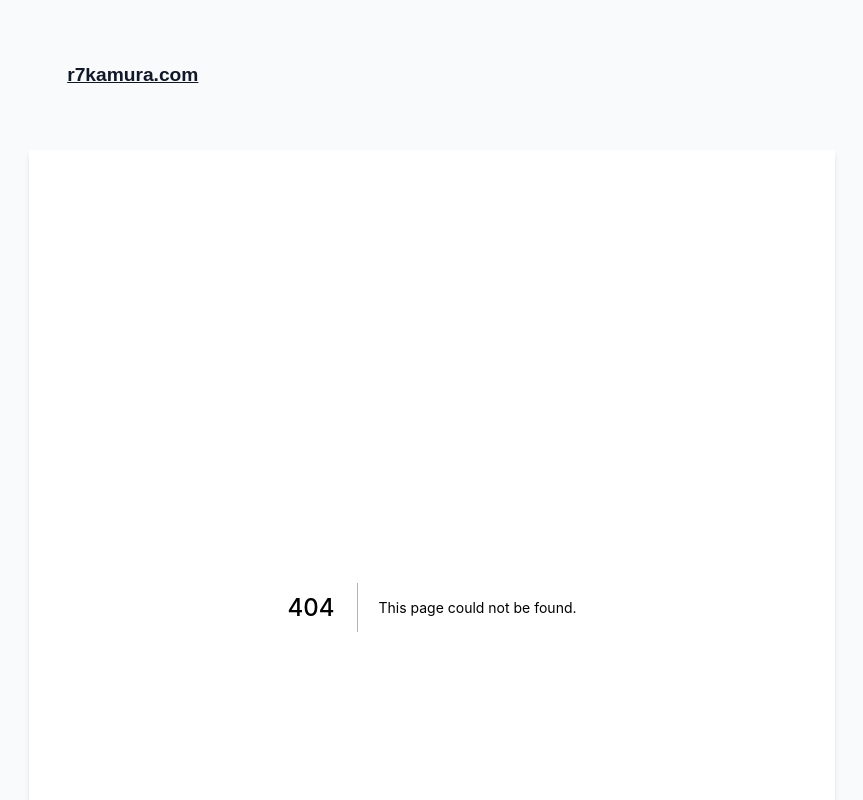
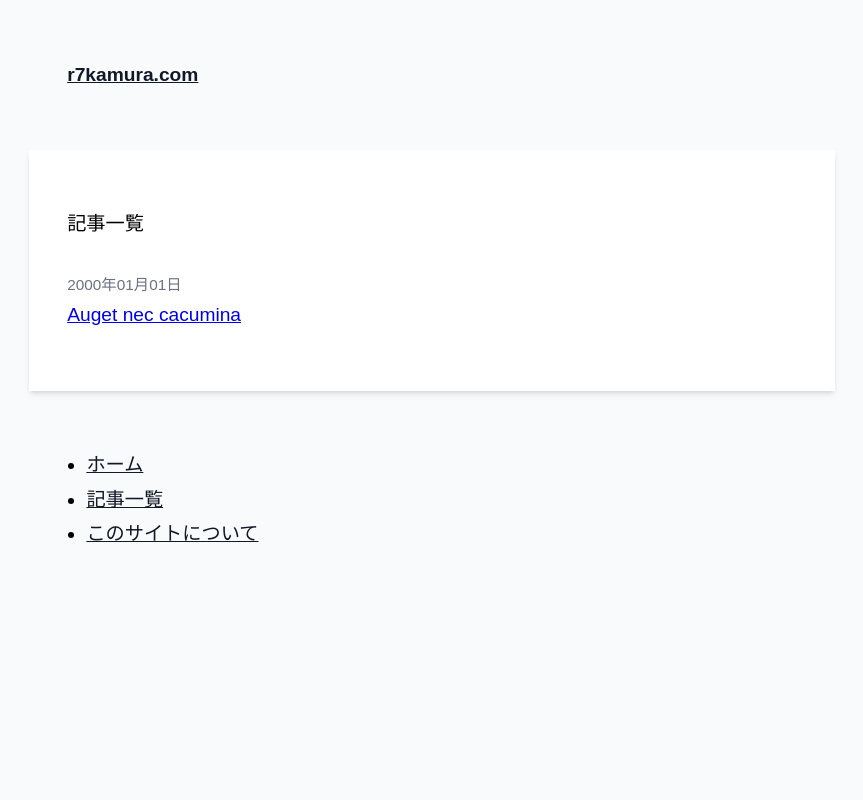
Before and after one commit to r7kamura/r7n, a Next.js app: page /articles in a window 1280 px wide. Before the commit this address had no page. Shown: the top 800 px of the page, without its empty margins (208-1071 px from the left). Built offline with nearby package versions, Linux system fonts and the light colour scheme.

Commit message:
Show only 7 articles in top page and add separated articles page

```diff
--- a/components/Layout.tsx
+++ b/components/Layout.tsx
@@ -38,6 +38,10 @@ export default function Layout({ children }: { children: ReactNode }) {
                 text: "ホーム",
               },
               {
+                url: "/articles",
+                text: "記事一覧",
+              },
+              {
                 url: "/about",
                 text: "このサイトについて",
               },
--- /dev/null
+++ b/pages/articles.tsx
@@ -0,0 +1,46 @@
+import Link from "next/link";
+import type { NextPage } from "next";
+import { type Article, listArticles } from "../lib/article";
+import Time from "../components/Time";
+import CustomHead from "../components/CustomHead";
+import { generateFeed } from "../lib/feed";
+import fs from "fs";
+
+type Props = {
+  articles: Array<Article>;
+};
+
+const Home: NextPage<Props> = ({ articles }) => {
+  return (
+    <>
+      <CustomHead description="記事一覧" ogType="website" title="記事一覧" />
+      <section>
+        <h1 className="mb-6">記事一覧</h1>
+        <ol className="flex flex-col gap-12">
+          {articles.map((article) => (
+            <li key={article.name}>
+              <Time date={article.date} />
+              <Link href={`/articles/${article.name}`}>
+                <a>{article.title}</a>
+              </Link>
+            </li>
+          ))}
+        </ol>
+      </section>
+    </>
+  );
+};
+
+export default Home;
+
+export async function getStaticProps() {
+  if (process.env.ON_NEXT_BUILD) {
+    fs.writeFileSync("public/feed.xml", await generateFeed());
+  }
+
+  return {
+    props: {
+      articles: listArticles(),
+    },
+  };
+}
--- a/pages/index.tsx
+++ b/pages/index.tsx
@@ -1,13 +1,17 @@
 import Link from "next/link";
 import type { NextPage } from "next";
-import { type Article, listArticles } from "../lib/article";
+import {
+  listArticles,
+  renderArticle,
+  type RenderedArticle,
+} from "../lib/article";
 import Time from "../components/Time";
 import CustomHead from "../components/CustomHead";
 import { generateFeed } from "../lib/feed";
 import fs from "fs";
 
 type Props = {
-  articles: Array<Article>;
+  articles: Array<RenderedArticle>;
 };
 
 const Home: NextPage<Props> = ({ articles }) => {
@@ -20,7 +24,7 @@ const Home: NextPage<Props> = ({ articles }) => {
       />
       <section>
         <p>
-          日々の生活やプログラミングに関する情報を発信する、r7kamuraのウェブサイト。
+          r7kamura.comは、日々の生活やプログラミングに関する情報を発信する、r7kamuraのウェブサイトです。
         </p>
       </section>
       <section className="mt-12">
@@ -31,9 +35,15 @@ const Home: NextPage<Props> = ({ articles }) => {
               <Link href={`/articles/${article.name}`}>
                 <a>{article.title}</a>
               </Link>
+              <p>{article.description}</p>
             </li>
           ))}
         </ol>
+        <p className="mt-20">
+          <Link href="/articles">
+            <a>&raquo; すべての記事一覧へ</a>
+          </Link>
+        </p>
       </section>
     </>
   );
@@ -46,9 +56,17 @@ export async function getStaticProps() {
     fs.writeFileSync("public/feed.xml", await generateFeed());
   }
 
+  let articles: Array<RenderedArticle> = await Promise.all(
+    listArticles()
+      .slice(0, 7)
+      .map(async (article) => {
+        return await renderArticle(article);
+      })
+  );
+
   return {
     props: {
-      articles: listArticles(),
+      articles,
     },
   };
 }
```
